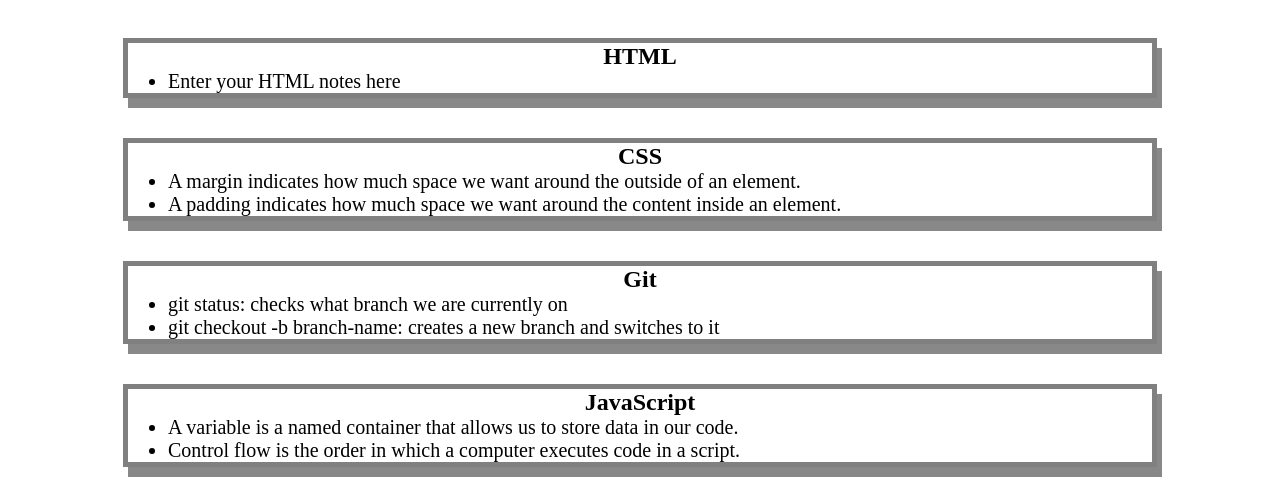
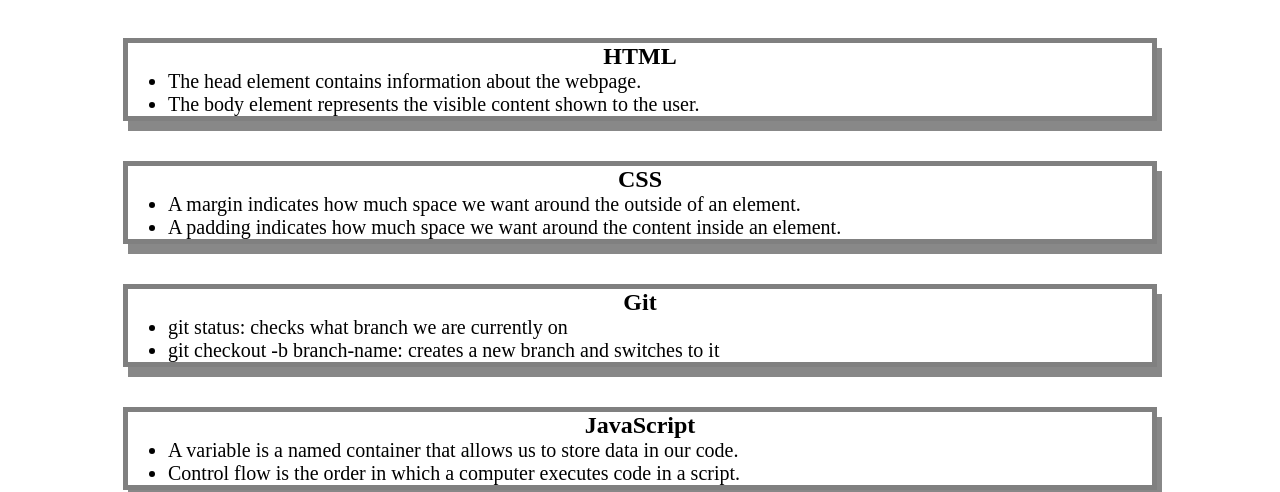
Before and after one commit to PaulJWright/prework-study-guide, a plain HTML site: page index.html in a window 1280 px wide. Shown: the part 122-614 px from the top of the page. Drawn offline with Linux system fonts and the light colour scheme.

Commit message:
hotfix add in html notes

```diff
--- a/index.html
+++ b/index.html
@@ -17,7 +17,8 @@
       <section class="card" id="html-section">
         <h2>HTML</h2>
         <ul>
-          <li>Enter your HTML notes here</li>
+          <li>The head element contains information about the webpage.</li>
+          <li>The body element represents the visible content shown to the user.</li>
         </ul>
       </section>
 
```
